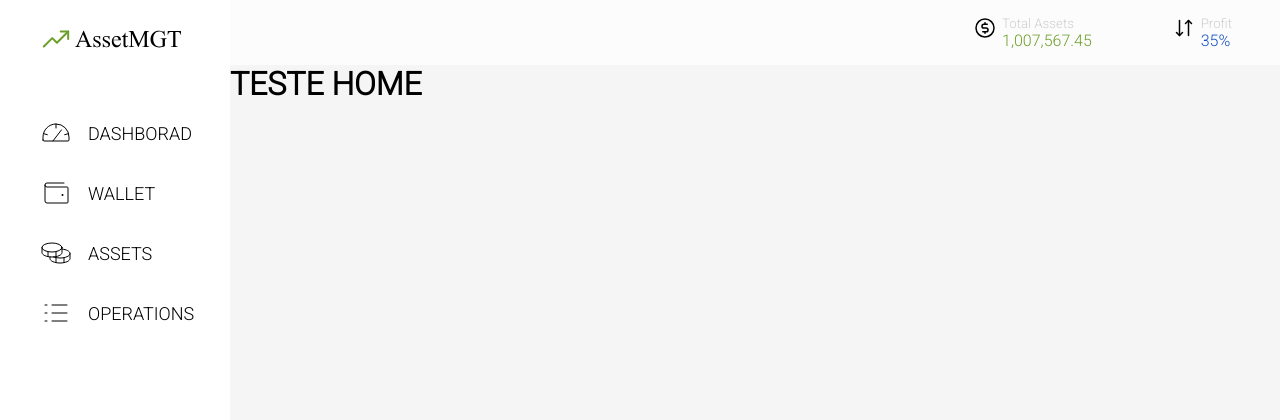
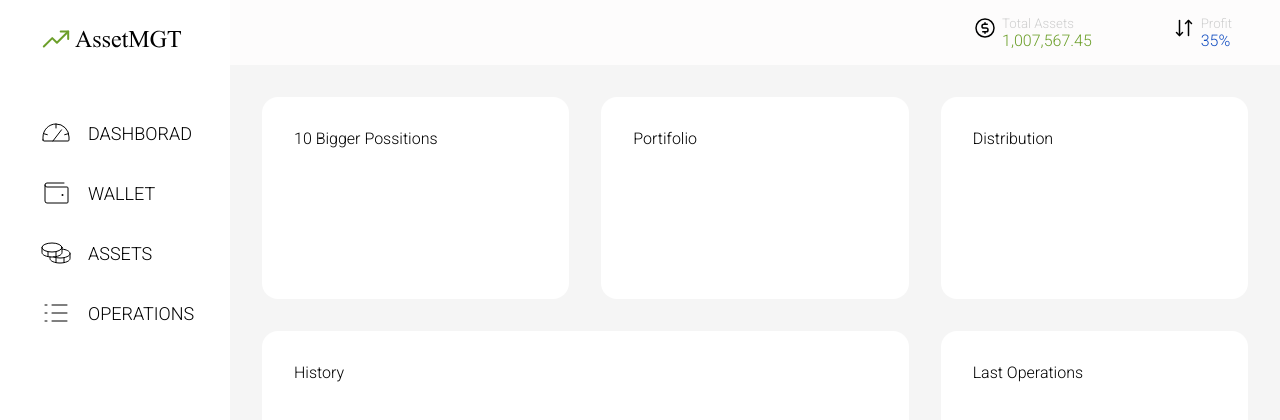
Before and after one commit to igorpiedade/AssetMGT, a React (Vite) app: page / in a window 1280 px wide. Shown: the top 420 px of the page. Built offline with nearby package versions, Linux system fonts and the light colour scheme.

Commit message:
building the app

```diff
--- a/src/Router.tsx
+++ b/src/Router.tsx
@@ -1,13 +1,13 @@
 /* eslint-disable prettier/prettier */
 import { Routes, Route } from "react-router-dom";
 import { DefaultLayout } from "./layouts/DefaultLayout/";
-import { Home } from "./pages/home";
+import { Dashboard } from "./pages/Dashboard";
 
 export function Router() {
   return (
     <Routes>
       <Route path="/" element={<DefaultLayout />}>
-        <Route path="/" element={<Home />} />
+        <Route path="/" element={<Dashboard />} />
       </Route>
     </Routes>
   );
--- /dev/null
+++ b/src/pages/AssetsPage/index.tsx
@@ -0,0 +1,3 @@
+export function AssetsPage() {
+  return <h1>ASSETS</h1>;
+}
--- /dev/null
+++ b/src/pages/Dashboard/index.tsx
@@ -0,0 +1,14 @@
+/* eslint-disable prettier/prettier */
+import { BiggerPositions, DashGrid, GridItems, HistoryGraph, LastOperations, PortifolioDistributionGraph, PortifolioPizzaGraph } from "./styled";
+
+export function Dashboard() {
+  return (
+    <DashGrid>
+      <LastOperations>Last Operations</LastOperations>
+      <PortifolioPizzaGraph>Portifolio</PortifolioPizzaGraph>
+      <PortifolioDistributionGraph>Distribution</PortifolioDistributionGraph>
+      <HistoryGraph>History</HistoryGraph>
+      <BiggerPositions>10 Bigger Possitions</BiggerPositions>
+    </DashGrid>
+  );
+}
--- /dev/null
+++ b/src/pages/Dashboard/styled.ts
@@ -0,0 +1,43 @@
+import styled from "styled-components";
+
+export const DashGrid = styled.div`
+    width: 100%;
+    height: calc(100% - 4.0625rem);
+
+    display: grid;
+    grid-template-columns: 1fr 1fr 1fr;
+    grid-template-rows: 1fr 1fr 1fr;
+    grid-template-areas:
+        "BG PP DT"
+        "GH GH LP"
+        "GH GH LP";
+
+    grid-gap: 2rem;
+    padding: 2rem;
+`;
+
+export const GridItems = styled.div`
+    background: white;
+    border-radius: 1rem;
+    padding: 2rem;
+`;
+
+export const LastOperations = styled(GridItems)`
+    grid-area: LP;
+`;
+
+export const PortifolioPizzaGraph = styled(GridItems)`
+    grid-area: PP;
+`;
+
+export const PortifolioDistributionGraph = styled(GridItems)`
+    grid-area: DT;
+`;
+
+export const HistoryGraph = styled(GridItems)`
+    grid-area: GH;
+`;
+
+export const BiggerPositions = styled(GridItems)`
+    grid-area: BG;
+`;
--- /dev/null
+++ b/src/pages/Operations/index.tsx
@@ -0,0 +1,3 @@
+export function Operations() {
+  return <h1>TESTE HOME</h1>;
+}
--- /dev/null
+++ b/src/pages/Wallet/index.tsx
@@ -0,0 +1,3 @@
+export function Wallet() {
+  return <h1>TESTE HOME</h1>;
+}
```
